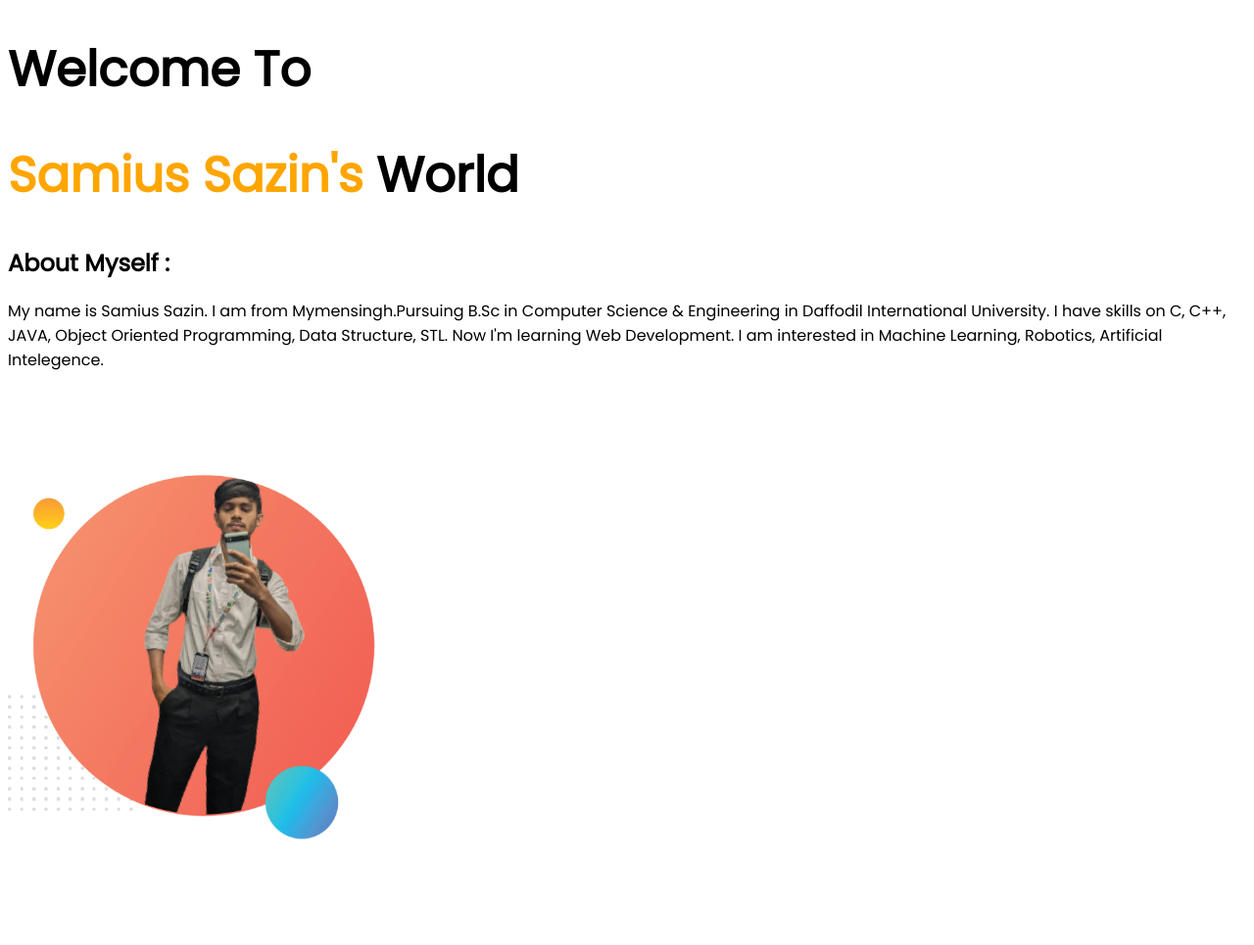
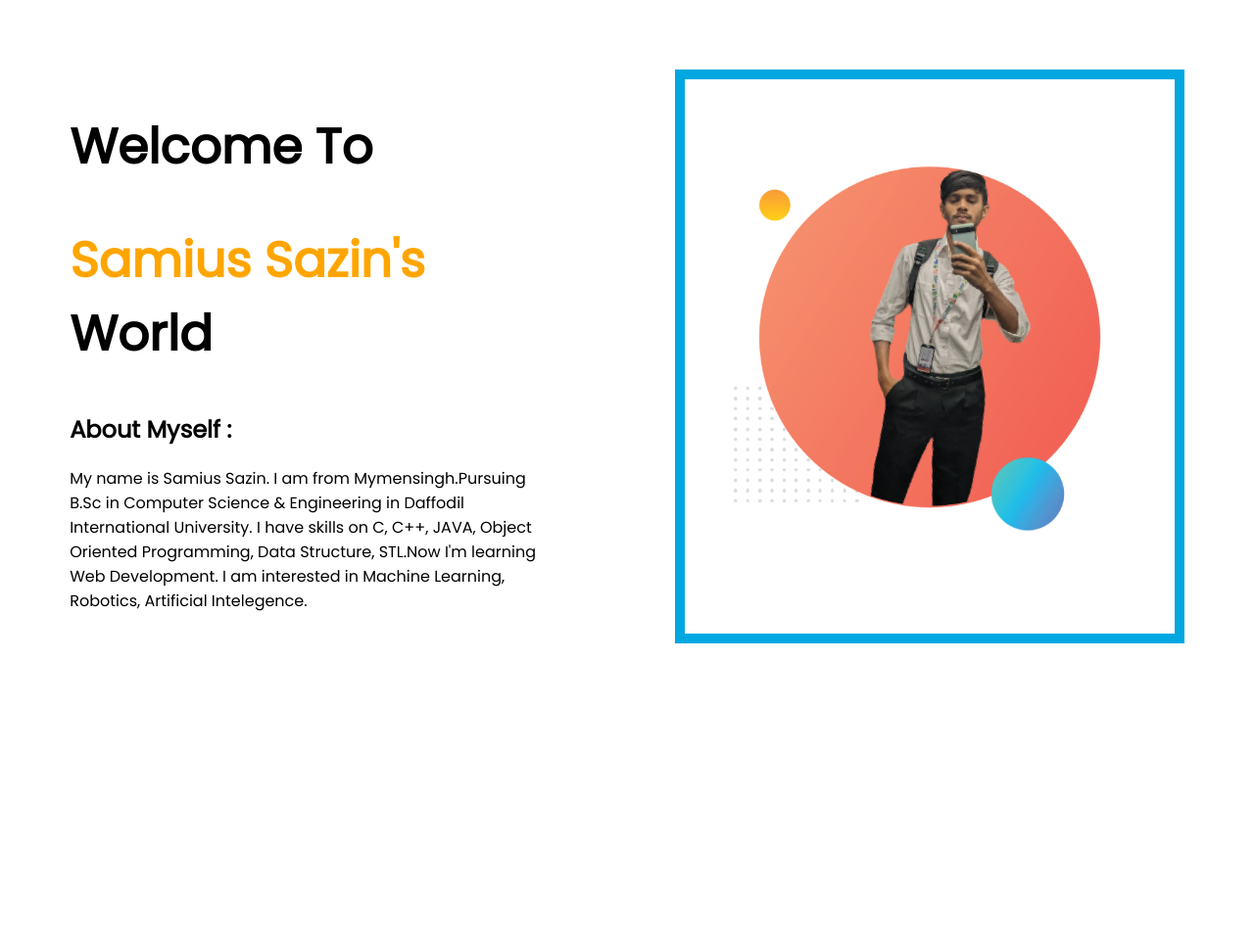
Before and after one commit to Samius-Sazin/Personal_Portfolio, a plain HTML site: page index.html in a window 1280 px wide. Shown: the whole page at 98% size. After the commit the page ends 800 px from the top, so only its background shows below. Drawn offline with Linux system fonts and the light colour scheme.

Commit message:
allign text & photos

```diff
--- a/index.html
+++ b/index.html
@@ -1,5 +1,6 @@
 <!DOCTYPE html>
 <html lang="en">
+
 <head>
     <meta charset="UTF-8">
     <meta name="viewport" content="width=device-width, initial-scale=1.0">
@@ -16,15 +17,22 @@
 
 
 </head>
+
 <body>
-    <div>
-        <h1>Welcome To</h1>
-        <h1><span class="name_color">Samius Sazin's</span> World</h1>
-        <h2>About Myself : </h2>
-        <p>My name is Samius Sazin. I am from Mymensingh.Pursuing B.Sc in Computer Science & Engineering in Daffodil International University. I have skills on C, C++, JAVA, Object Oriented Programming, Data Structure, STL. Now I'm learning Web Development. I am interested in  Machine Learning, Robotics, Artificial Intelegence.</p>
-    </div>
-    <img src="images/sazin_1.png" alt="Photo" width="400">
+    <section>
+        <div class="half_width">
+            <h1>Welcome To</h1>
+            <h1><span class="name_color">Samius Sazin's</span> World</h1>
+            <h2>About Myself : </h2>
+            <p>My name is Samius Sazin. I am from Mymensingh.Pursuing B.Sc in Computer Science & Engineering in Daffodil International University. I have skills on C, C++, JAVA, Object Oriented Programming, Data Structure, STL.Now I'm learning Web Development. I am interested in Machine Learning, Robotics, Artificial Intelegence.
+            </p>
+        </div>
 
+        <div class="half_width">
+            <img src="images/sazin_1.png" alt="Photo">
+        </div>
+    </section>
 
 </body>
+
 </html>
--- a/style.css
+++ b/style.css
@@ -1,9 +1,27 @@
 body{
     font-family: 'Poppins', sans-serif;
 }
+
 h1{
     font-size:50px;
 }
+
 .name_color{
     color: orange;
 }
+
+section{
+    display:flex
+}
+
+.half_width{
+    width:50%;
+    padding:5%;
+}
+
+.half_width img{
+    width: 400px;
+    border: 10px solid #00A7E1;
+    padding-right: 50px;
+    padding-left: 50px;
+}
```
